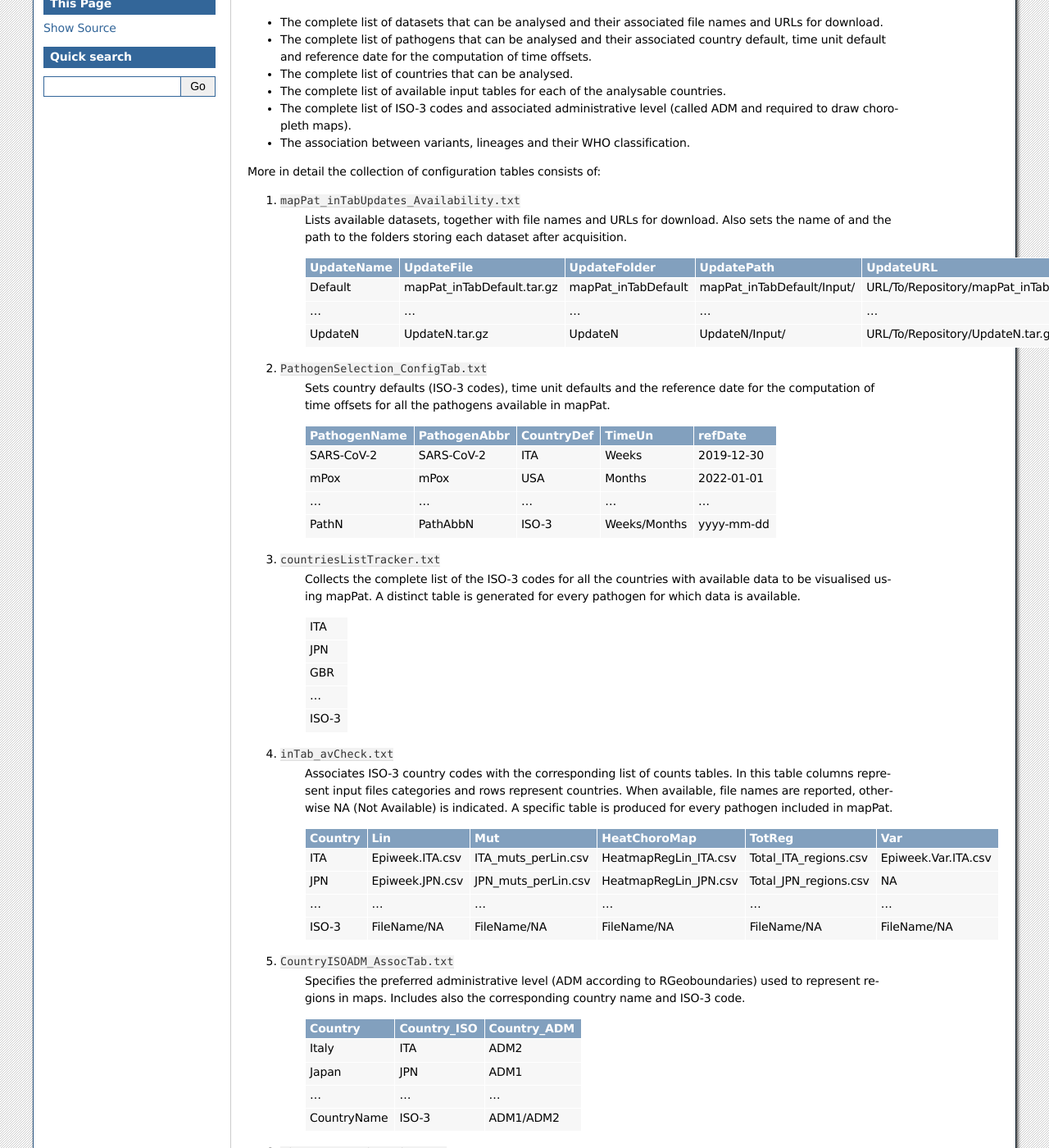
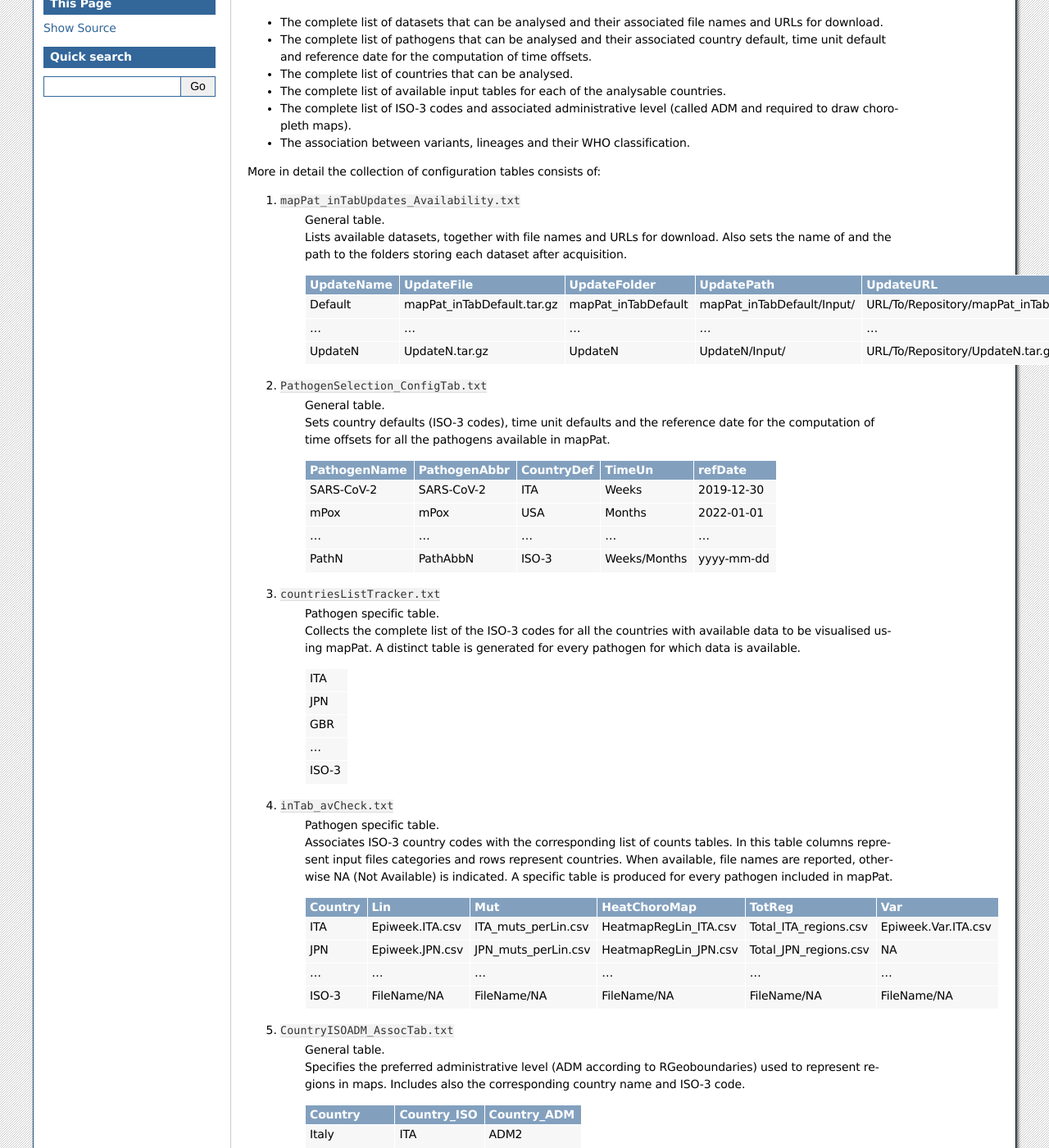
Before and after one commit to F3rika/mapPat, a Sphinx documentation site: the page built from docs/source/inReqConfig.rst, in a window 1280 px wide and 1400 px high, scrolled down 224 px. Shown: the whole window at 82% size. Built offline with Sphinx 7.4.7, drawn with Linux system fonts in a browser that asks for light colours.

Commit message:
Update inReqConfig.rst

```diff
--- a/docs/source/inReqConfig.rst
+++ b/docs/source/inReqConfig.rst
@@ -15,6 +15,7 @@ Configuration tables collect information regarding data availability and key cha
 More in detail the collection of configuration tables consists of:
 
 #. ``mapPat_inTabUpdates_Availability.txt``
+	| General table.
 	| Lists available datasets, together with file names and URLs for download. Also sets the name of and the path to the folders storing each dataset after acquisition.
 
 	+------------+----------------------------+---------------------+----------------------------+----------------------------------------------+
@@ -28,6 +29,7 @@ More in detail the collection of configuration tables consists of:
 	+------------+----------------------------+---------------------+----------------------------+----------------------------------------------+
 
 #. ``PathogenSelection_ConfigTab.txt``
+	| General table.
 	| Sets country defaults (ISO-3 codes), time unit defaults and the reference date for the computation of time offsets for all the pathogens available in mapPat.
 
 	+--------------+--------------+------------+--------------+------------+
@@ -43,6 +45,7 @@ More in detail the collection of configuration tables consists of:
 	+--------------+--------------+------------+--------------+------------+
 
 #. ``countriesListTracker.txt``
+	| Pathogen specific table.
 	| Collects the complete list of the ISO-3 codes for all the countries with available data to be visualised using mapPat. A distinct table is generated for every pathogen for which data is available.
 
 	+-------+
@@ -58,6 +61,7 @@ More in detail the collection of configuration tables consists of:
 	+-------+
 
 #. ``inTab_avCheck.txt``
+	| Pathogen specific table.
 	| Associates ISO-3 country codes with the corresponding list of counts tables. In this table columns represent input files categories and rows represent countries. When available, file names are reported, otherwise NA (Not Available) is indicated. A specific table is produced for every pathogen included in mapPat.
 
 	+---------+-----------------+---------------------+-----------------------+-----------------------+---------------------+
@@ -73,6 +77,7 @@ More in detail the collection of configuration tables consists of:
 	+---------+-----------------+---------------------+-----------------------+-----------------------+---------------------+
 
 #. ``CountryISOADM_AssocTab.txt``
+	| General table.
 	| Specifies the preferred administrative level (ADM according to RGeoboundaries) used to represent regions in maps. Includes also the corresponding country name and ISO-3 code.
 
 	+-------------+-------------+-----------------+
```
